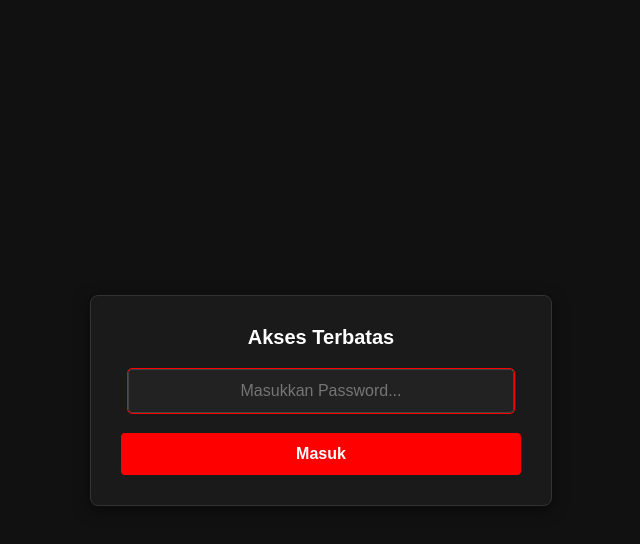
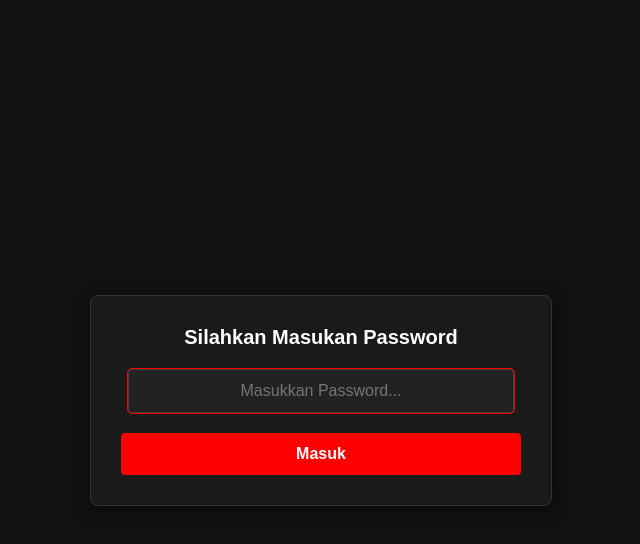
Before and after one commit to ryandwikarepo/vidiocast, a plain HTML site: page index.html in a window 1280 px wide. Shown: the whole page, without its empty margins (319-959 px from the left). Drawn offline with nearby package versions, Linux system fonts and the light colour scheme.

Commit message:
replace judul dan masuk password

```diff
--- a/index.html
+++ b/index.html
@@ -3,7 +3,7 @@
 <head>
     <meta charset="UTF-8">
     <meta name="viewport" content="width=device-width, initial-scale=1.0">
-    <title>Multi YouTube Loop & Mute Player - Global Sync</title>
+    <title>Panel Admin CLCC Display</title>
     <style>
         body {
             margin: 0;
@@ -193,7 +193,7 @@
 <!-- === LAYER PROTEKSI PASSWORD === -->
 <div id="authOverlay" class="auth-overlay">
     <div class="auth-box">
-        <h2>Akses Terbatas</h2>
+        <h2>Silahkan Masukan Password</h2>
         <input type="password" id="pagePassword" placeholder="Masukkan Password..." onkeydown="checkEnterKey(event)">
         <button onclick="verifyPassword()">Masuk</button>
     </div>
```
